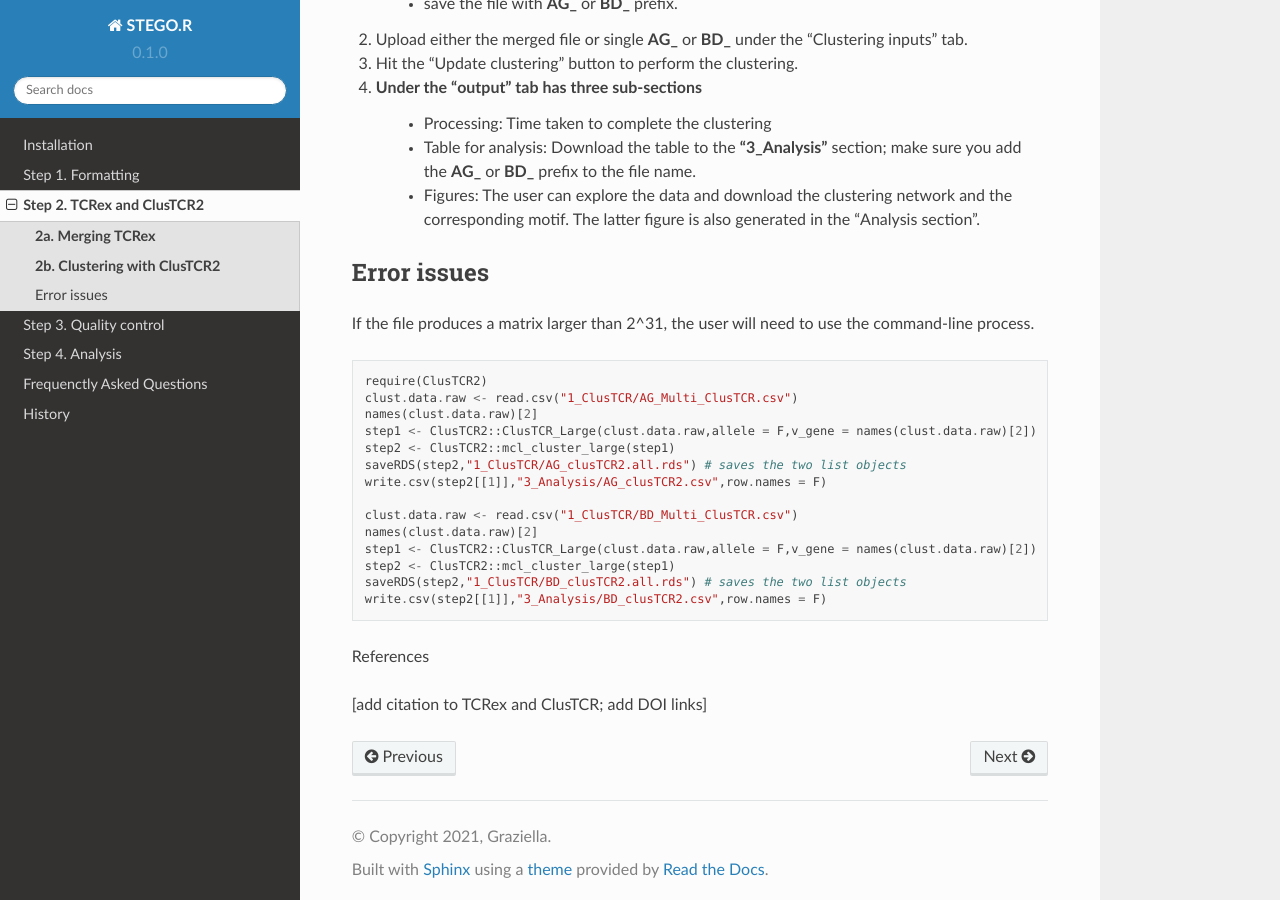
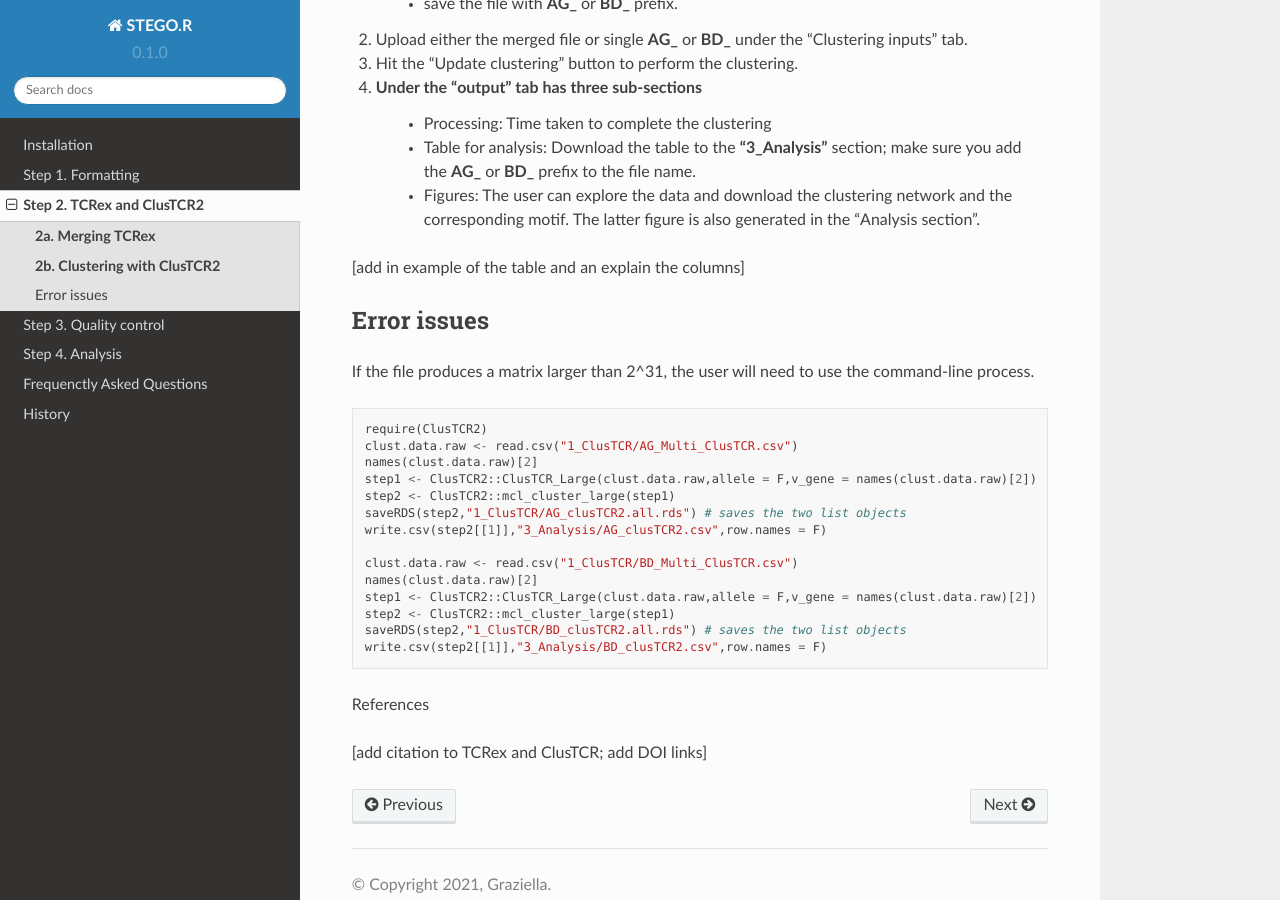
Before and after one commit to KerryAM-R/STEGOR, a Sphinx documentation site: the page built from docs/source/2.STEP2.rst, in a window 1280 px wide and 900 px high, scrolled down 1091 px. Built offline with Sphinx 7.4.7 and the Read the Docs theme 2.0.0, drawn with Linux system fonts in a browser that asks for light colours.

Commit message:
Update 2.STEP2.rst

```diff
--- a/docs/source/2.STEP2.rst
+++ b/docs/source/2.STEP2.rst
@@ -43,6 +43,8 @@ This process requires the user to upload AG separate for the BD clustering. This
       - Table for analysis: Download the table to the **"3_Analysis"** section; make sure you add the **AG_** or **BD_** prefix to the file name.
       - Figures: The user can explore the data and download the clustering network and the corresponding motif. The latter figure is also generated in the "Analysis section".
 
+[add in example of the table and an explain the columns]
+
 Error issues
 ~~~~~~~~~~~~
 
```
